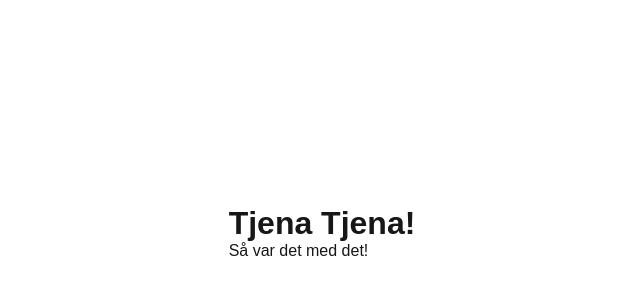
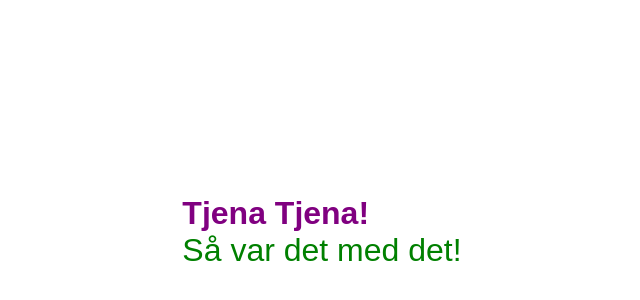
Before and after one commit to sqwatta/Copilot, a Next.js app in the folder goran-arborist/: page / in a window 1280 px wide. Shown: the part 168-468 px from the top of the page, without its empty margins (318-958 px from the left). Built offline with nearby package versions, Linux system fonts and the light colour scheme.

Commit message:
Ändrat färger och storlek på text

```diff
--- a/goran-arborist/app/globals.css
+++ b/goran-arborist/app/globals.css
@@ -38,6 +38,15 @@ a {
   text-decoration: none;
 }
 
+p {
+  color: green;
+  font-size: 2rem;
+}
+
+h1 {
+  color: purple
+}
+
 @media (prefers-color-scheme: dark) {
   html {
     color-scheme: dark;
```
